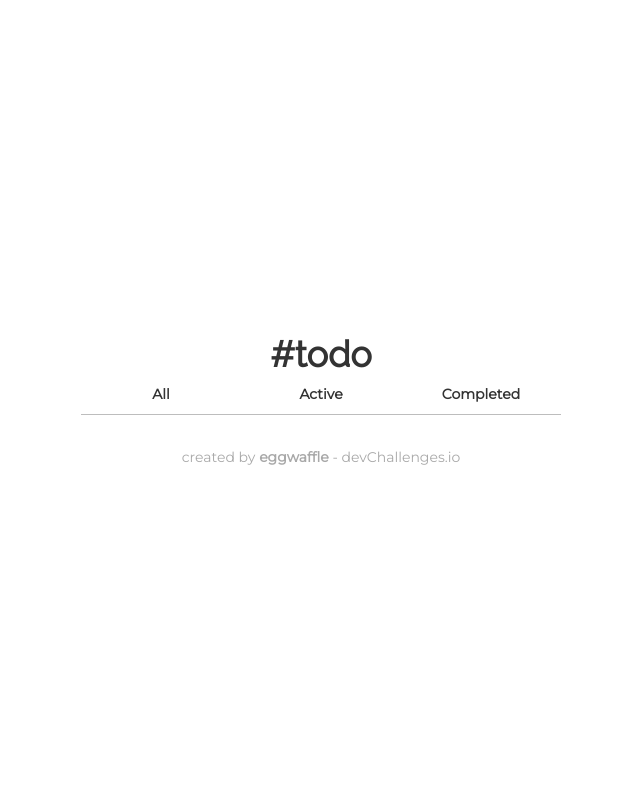
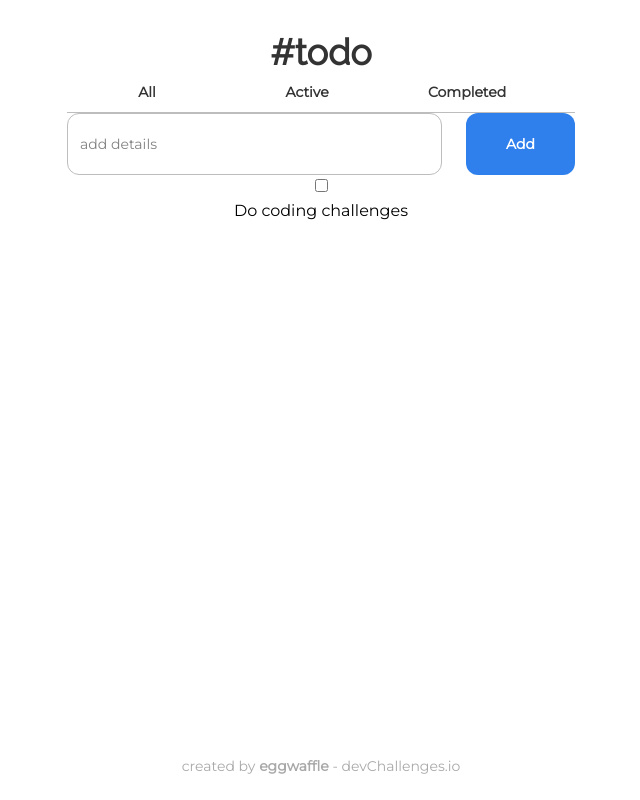
Before and after one commit to eggwaffle/todo, a React (Create React App) app: page / in a window 1280 px wide. Shown: the whole page, without its empty margins (319-959 px from the left). Built offline with nearby package versions, Linux system fonts and the light colour scheme.

Commit message:
Update button style

```diff
--- a/src/components/Bar.js
+++ b/src/components/Bar.js
@@ -1,8 +1,17 @@
 function Bar() {
   return (
-    <div>
-
-    </div>
+    <section className="bar">
+      <input
+        className="bar-input"
+        type="text"
+        placeholder="add details"
+      />
+      <button
+      className="bar-button"
+      >
+        Add
+      </button>
+    </section>
   );
 }
 
--- a/src/components/List.js
+++ b/src/components/List.js
@@ -1,7 +1,10 @@
+import Todo from "./Todo";
+
 function List() {
   return (
     <div>
-
+      <Todo
+      />
     </div>
   );
 }
--- a/src/components/Main.js
+++ b/src/components/Main.js
@@ -1,4 +1,6 @@
 import { useState } from 'react';
+import Bar from './Bar';
+import List from './List';
 import TabList from './TabList';
 
 function Main() {
@@ -8,6 +10,8 @@ function Main() {
       <TabList
         tab = {tab}
       />
+      <Bar />
+      <List />
     </div>
   );
 }
--- a/src/components/Todo.js
+++ b/src/components/Todo.js
@@ -1,7 +1,13 @@
-function Todo() {
+function Todo(props) {
   return (
-    <div>
-
+    <div className="todo">
+      <input
+        className="todo-checkbox"
+        type="checkbox"
+      />
+      <p className="todo-text">
+        {`Do coding challenges`}
+      </p>
     </div>
   );
 }
--- a/src/index.css
+++ b/src/index.css
@@ -5,15 +5,27 @@
 @tailwind components;
 @tailwind utilities;
 .App {
-  @apply min-h-screen flex flex-col justify-center items-center text-center font-montserrat;
+  @apply relative min-h-screen flex flex-col items-center text-center font-montserrat;
 }
 
 .App-header {
-  @apply font-raleway font-bold text-4xl text-333333;
+  @apply mt-8 font-raleway font-bold text-4xl text-333333;
+}
+
+.bar {
+  @apply grid grid-cols-4 gap-6;
+}
+
+.bar-input {
+  @apply col-span-3 py-5 pl-3 border border-BDBDBD rounded-xl text-sm placeholder-828282;
+}
+
+.bar-button {
+  @apply px-10 py-5 bg-2F80ED rounded-xl font-semibold text-sm text-white;
 }
 
 .footer {
-  @apply mt-8 font-montserrat text-sm text-center text-A9A9A9;
+  @apply fixed bottom-6 font-montserrat text-sm text-center text-A9A9A9;
 }
 
 .tab {
--- a/src/scss/components/_app.scss
+++ b/src/scss/components/_app.scss
@@ -1,7 +1,7 @@
 .App {
-  @apply min-h-screen flex flex-col justify-center items-center text-center font-montserrat;
+  @apply relative min-h-screen flex flex-col items-center text-center font-montserrat;
 }
 
 .App-header {
-  @apply font-raleway font-bold text-4xl text-333333;
+  @apply mt-8 font-raleway font-bold text-4xl text-333333;
 }
--- a/src/scss/components/_bar.scss
+++ b/src/scss/components/_bar.scss
@@ -0,0 +1,11 @@
+.bar {
+  @apply grid grid-cols-4 gap-6;
+}
+
+.bar-input {
+  @apply col-span-3 py-5 pl-3 border border-BDBDBD rounded-xl text-sm placeholder-828282;
+}
+
+.bar-button {
+  @apply px-10 py-5 bg-2F80ED rounded-xl font-semibold text-sm text-white;
+}
--- a/src/scss/components/_footer.scss
+++ b/src/scss/components/_footer.scss
@@ -1,3 +1,3 @@
 .footer {
-  @apply mt-8 font-montserrat text-sm text-center text-A9A9A9;
+  @apply fixed bottom-6 font-montserrat text-sm text-center text-A9A9A9;
 }
--- a/tailwind.config.js
+++ b/tailwind.config.js
@@ -11,6 +11,7 @@ module.exports = {
   theme: {
     extend: {
       colors: {
+        '2F80ED': '#2F80ED',
         '333333': '#333333',
         '4F4F4F': '#4F4F4F',
         '828282': '#828282',
```
Also changed, not shown: 1 other file (tests, documents, lock files or other folders).
